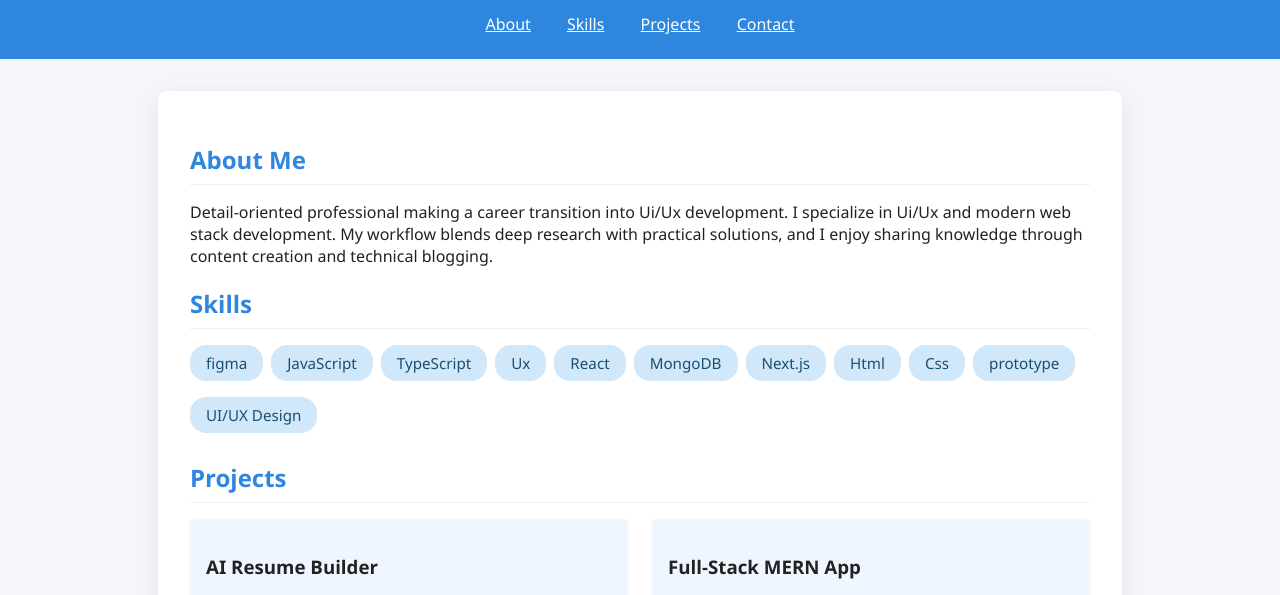
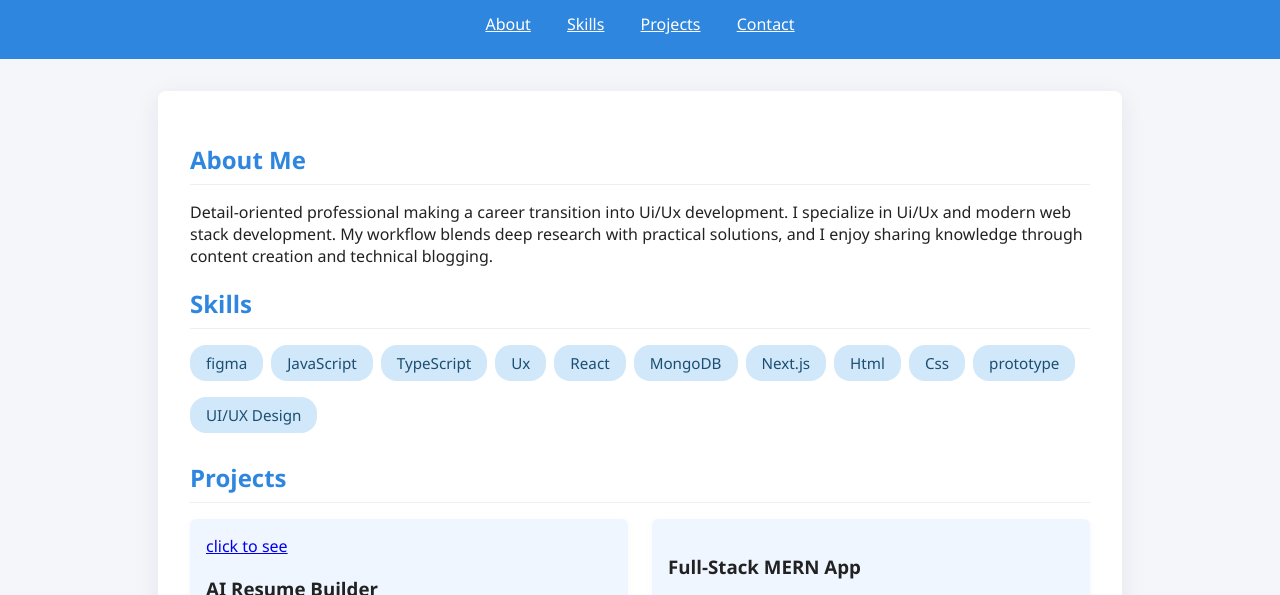
Before and after one commit to sameer18081995/portfolio.github.io, a plain HTML site: page index.html in a window 1280 px wide. Shown: the part 137-732 px from the top of the page. Drawn offline with Linux system fonts and the light colour scheme.

Commit message:
Add link to AI Resume Builder project
Added a link to the AI Resume Builder project.

```diff
--- a/index.html
+++ b/index.html
@@ -120,6 +120,7 @@
       <h2 class="section-title">Projects</h2>
       <div class="projects">
         <div class="project-card">
+          <a href="https://www.figma.com/design/x17mq6iM7MUxa4GVnbUyWT/Untitled?node-id=0-1&t=ZD32JwvmqBLD0Ow7-1">click to see </a>
           <h3>AI Resume Builder</h3>
           <p>Developed a web platform using React and Python for generating ATS-friendly resumes using NLP parsing and template design.</p>
         </div>
```
